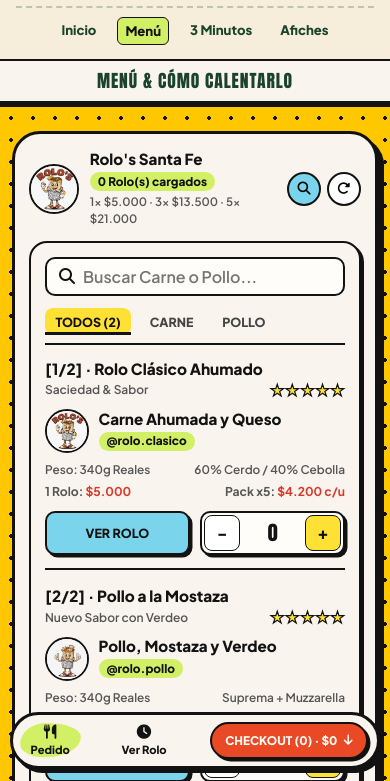
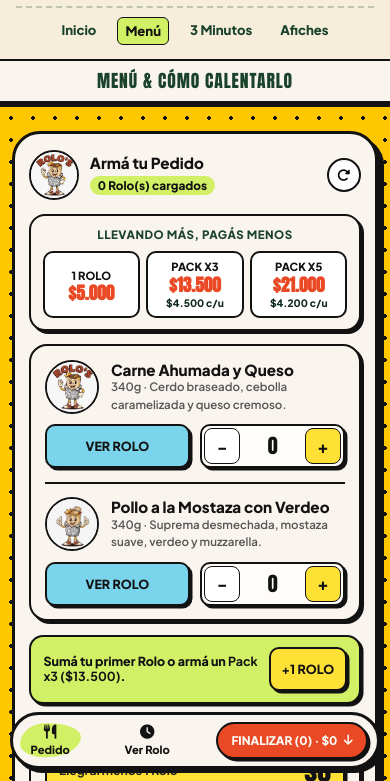
Before and after one commit to luciano-html/rolos, a plain HTML site: page index.html in a window 390 px wide. Both pictures are taken after a click on the button "PEDIR". Shown: the part 63-844 px from the top of the page. Drawn offline with Linux system fonts and the light colour scheme; a web font is replaced by a local one.

Commit message:
Simplify mobile menu UX: remove noise, add top discount banner, rename checkout button

```diff
--- a/assets/css/styles.css
+++ b/assets/css/styles.css
@@ -1558,68 +1558,68 @@ body.is-menu-view {
   flex-grow: 1;
 }
 
-/* Buscador en Mobile */
-.sepidy-search-box {
-  display: flex;
-  align-items: center;
-  gap: 0.5rem;
+/* Banner Simple de Descuento por Cantidad en Mobile */
+.m-discount-banner {
+  background: var(--nb-card-bg);
+  border: 2px solid var(--nb-black);
+  border-radius: 16px;
+  box-shadow: 3px 3px 0 var(--nb-black);
+  padding: 0.65rem 0.7rem;
+  margin-bottom: 0.85rem;
+}
+
+.m-discount-title {
+  font-size: 0.72rem;
+  font-weight: 900;
+  text-transform: uppercase;
+  letter-spacing: 0.5px;
+  color: var(--diner-green);
+  text-align: center;
+  margin-bottom: 0.45rem;
+}
+
+.m-discount-tiers {
+  display: grid;
+  grid-template-columns: repeat(3, 1fr);
+  gap: 0.4rem;
+}
+
+.m-tier-pill {
+  background: #FFF;
   border: 2px solid var(--nb-black);
   border-radius: 10px;
-  padding: 0.45rem 0.75rem;
-  background: #FFFDF9;
-  margin-bottom: 0.75rem;
-}
-
-.sepidy-search-box input {
-  border: none;
-  background: transparent;
-  width: 100%;
-  font-family: inherit;
-  font-size: max(1rem, 1em);
-  font-weight: 600;
+  padding: 0.35rem 0.25rem;
+  text-align: center;
+  display: flex;
+  flex-direction: column;
+  justify-content: center;
+  gap: 1px;
+  transition: background-color 0.2s ease;
+}
+
+.m-tier-pill.active {
+  background: var(--nb-yellow-btn);
+  box-shadow: 2px 2px 0 var(--nb-black);
+}
+
+.m-tier-qty {
+  font-size: 0.7rem;
+  font-weight: 900;
+  text-transform: uppercase;
   color: var(--nb-black);
 }
 
-.sepidy-search-box input:focus {
-  outline: none;
-}
-
-/* Tabs de Filtro en Pantalla 1 (TODOS | CARNE | POLLO) */
-.sepidy-tabs-row {
-  display: flex;
-  flex-wrap: nowrap;
-  overflow-x: auto;
-  border-bottom: 2px solid var(--nb-black);
-  padding-bottom: 0.45rem;
-  margin-bottom: 0.75rem;
-  gap: 0.5rem;
-}
-
-.sepidy-tab-btn {
-  position: relative;
-  flex: none;
-  background: none;
-  border: none;
-  font-family: inherit;
-  font-size: 0.78rem;
+.m-tier-price {
+  font-family: var(--font-condensed);
+  font-size: 1.08rem;
+  line-height: 1.05;
+  color: var(--diner-red);
+}
+
+.m-tier-pill small {
+  font-size: 0.64rem;
   font-weight: 800;
-  text-transform: uppercase;
-  color: #444;
-  cursor: pointer;
-  padding: 0.35rem 0.65rem;
-  border-radius: 8px;
-}
-
-.sepidy-tab-btn[aria-selected="true"] {
-  background: var(--nb-yellow-btn);
-  color: var(--nb-black);
-}
-
-.sepidy-tab-btn[aria-selected="true"]::after {
-  content: "";
-  position: absolute;
-  inset: auto 0 0;
-  border-block-end: 3px solid var(--nb-black);
+  color: var(--diner-green-dark);
 }
 
 .sepidy-challenge-item {
@@ -1661,17 +1661,18 @@ body.is-menu-view {
 .sepidy-mini-author {
   display: flex;
   align-items: center;
-  gap: 0.6rem;
-  margin-bottom: 0.5rem;
+  gap: 0.75rem;
+  margin-bottom: 0.65rem;
 }
 
 .sepidy-mini-author img {
-  width: 44px;
-  height: 44px;
+  width: 54px;
+  height: 54px;
   border-radius: 50%;
   border: 2px solid var(--nb-black);
   object-fit: cover;
   background: #FFF;
+  flex-shrink: 0;
 }
 
 .sepidy-stats-row {
--- a/assets/js/main.js
+++ b/assets/js/main.js
@@ -411,6 +411,7 @@ document.addEventListener('DOMContentLoaded', () => {
   const dSubmitLabel = document.getElementById('dSubmitLabel');
 
   const mCartBadgeHandle = document.getElementById('mCartBadgeHandle');
+  const mMobilePackPills = document.querySelectorAll('.m-tier-pill[data-mobile-pack]');
   const mCardQtyClasico = document.getElementById('mCardQtyClasico');
   const mCardQtyPollo = document.getElementById('mCardQtyPollo');
   const mPromoUpsellText = document.getElementById('mPromoUpsellText');
@@ -441,6 +442,11 @@ document.addEventListener('DOMContentLoaded', () => {
 
     desktopPackPills.forEach(pill => {
       const packSize = parseInt(pill.dataset.desktopPack, 10);
+      pill.classList.toggle('active', packSize === activePackTier);
+    });
+
+    mMobilePackPills.forEach(pill => {
+      const packSize = parseInt(pill.dataset.mobilePack, 10);
       pill.classList.toggle('active', packSize === activePackTier);
     });
 
@@ -475,7 +481,7 @@ document.addEventListener('DOMContentLoaded', () => {
     setTextAnimated(mCartOldTotal, `$${pricing.oldPrice.toLocaleString('es-AR')}`);
     setTextAnimated(mCartFinalTotal, `$${pricing.finalPrice.toLocaleString('es-AR')}`);
     setTextAnimated(mSubmitLabel, `ENVIAR POR WHATSAPP ($${pricing.finalPrice.toLocaleString('es-AR')})`);
-    setTextAnimated(mStickyCheckoutText, `CHECKOUT (${totalUnits}) · $${pricing.finalPrice.toLocaleString('es-AR')}`);
+    setTextAnimated(mStickyCheckoutText, `FINALIZAR (${totalUnits}) · $${pricing.finalPrice.toLocaleString('es-AR')}`);
 
     if (mPromoUpsellText && mBtnQuickUpsell) {
       const rem = totalUnits % 5;
@@ -591,63 +597,7 @@ document.addEventListener('DOMContentLoaded', () => {
   }
 
   // =========================================================================
-  // 6. Mobile Buscador + Tabs de Filtro Accesibles (focusgroup + Arrow fallback)
-  // =========================================================================
-  const mSearchInput = document.getElementById('mSearchInput');
-  const mFocusSearchBtn = document.getElementById('mFocusSearchBtn');
-  const mFilterTabs = Array.from(document.querySelectorAll('.sepidy-tab-btn[data-m-filter]'));
-  const mCatalogPanel = document.getElementById('mCatalogPanel');
-  const mFlavorCards = document.querySelectorAll('.sepidy-challenge-item[data-m-card]');
-  let activeMobileFilter = 'all';
-
-  if (mFocusSearchBtn && mSearchInput) {
-    mFocusSearchBtn.addEventListener('click', () => mSearchInput.focus());
-  }
-
-  function applyMobileFilter() {
-    const q = (mSearchInput ? mSearchInput.value : '').toLowerCase().trim();
-    mFlavorCards.forEach(card => {
-      const key = card.dataset.mCard;
-      const f = FLAVORS[key];
-      const matchTab = activeMobileFilter === 'all' || key === activeMobileFilter;
-      const matchSearch = !q || f.name.toLowerCase().includes(q) || f.keywords.includes(q);
-      card.style.display = (matchTab && matchSearch) ? 'block' : 'none';
-    });
-  }
-
-  if (mSearchInput) {
-    mSearchInput.addEventListener('input', applyMobileFilter);
-  }
-
-  function selectMobileFilterTab(selectedTab) {
-    mFilterTabs.forEach(tab => {
-      const isSelected = tab === selectedTab;
-      tab.setAttribute('aria-selected', String(isSelected));
-      tab.toggleAttribute('focusgroupstart', isSelected);
-    });
-    if (mCatalogPanel) {
-      mCatalogPanel.setAttribute('aria-labelledby', selectedTab.id);
-    }
-    activeMobileFilter = selectedTab.dataset.mFilter;
-    selectedTab.scrollIntoView({ block: 'nearest', inline: 'nearest', container: 'nearest' });
-    applyMobileFilter();
-  }
-
-  mFilterTabs.forEach((tab, idx) => {
-    tab.addEventListener('click', () => selectMobileFilterTab(tab));
-    tab.addEventListener('keydown', (e) => {
-      if (e.key === 'ArrowRight' || e.key === 'ArrowLeft') {
-        e.preventDefault();
-        const dir = e.key === 'ArrowRight' ? 1 : -1;
-        const nextIdx = (idx + dir + mFilterTabs.length) % mFilterTabs.length;
-        mFilterTabs[nextIdx].focus();
-        selectMobileFilterTab(mFilterTabs[nextIdx]);
-      }
-    });
-  });
-
-  // =========================================================================
-  // 7. Mobile Navegación Inferior + Botón Sticky hacia el Checkout
+  // 6. Mobile Navegación Inferior + Botón Sticky Finalizar Pedido
   // =========================================================================
   const mobileFrames = document.querySelectorAll('.sepidy-phone-frame');
   const mobileDockBtns = document.querySelectorAll('.mobile-sticky-dock [data-mobile-tab]');
--- a/index.html
+++ b/index.html
@@ -18,7 +18,7 @@
   <link rel="stylesheet" href="https://cdnjs.cloudflare.com/ajax/libs/font-awesome/6.4.0/css/all.min.css">
 
   <!-- Stylesheet -->
-  <link rel="stylesheet" href="assets/css/styles.css?v=20261117-11">
+  <link rel="stylesheet" href="assets/css/styles.css?v=20261118-1">
 </head>
 <body>
 
@@ -346,66 +346,53 @@
   <section class="sepidy-app-section mobile-only-app" id="app-neobrutalista">
     <div class="sepidy-mobile-shell">
 
-      <!-- PANTALLA 1 COMBINADA: SABORES + CONTADORES + DESCUENTOS + CHECKOUT -->
+      <!-- PANTALLA 1 COMBINADA: PRECIOS POR CANTIDAD + 2 SABORES + TOTAL + ENVÍO -->
       <article class="sepidy-phone-frame" id="phoneScreenCatalog" data-screen="catalog">
         <div>
           <div class="sepidy-profile-bar">
             <div class="sepidy-profile-left">
               <img src="assets/img/rolo_clasico.jpg" alt="Rolo Avatar" class="sepidy-avatar" id="mHeaderAvatar1">
               <div class="sepidy-user-meta">
-                <h3>Rolo's Santa Fe</h3>
+                <h3>Armá tu Pedido</h3>
                 <span class="sepidy-handle-pill" id="mCartBadgeHandle">0 Rolo(s) cargados</span>
-                <p>1x $5.000 · 3x $13.500 · 5x $21.000</p>
               </div>
             </div>
-            <div style="display: flex; gap: 0.35rem;">
-              <button type="button" class="sepidy-edit-dot" id="mFocusSearchBtn" aria-label="Buscar sabor">
-                <i class="fas fa-search"></i>
-              </button>
-              <button type="button" class="sepidy-edit-dot" id="mBtnClearCart" aria-label="Reiniciar orden" style="background: #FFF;">
-                <i class="fas fa-redo-alt"></i>
-              </button>
+            <button type="button" class="sepidy-edit-dot" id="mBtnClearCart" aria-label="Reiniciar orden" style="background: #FFF;">
+              <i class="fas fa-redo-alt"></i>
+            </button>
+          </div>
+
+          <!-- Banner simple de descuentos por cantidad -->
+          <div class="m-discount-banner" aria-label="Descuentos por cantidad">
+            <div class="m-discount-title">Llevando más, pagás menos</div>
+            <div class="m-discount-tiers">
+              <div class="m-tier-pill" data-mobile-pack="1">
+                <span class="m-tier-qty">1 Rolo</span>
+                <strong class="m-tier-price">$5.000</strong>
+              </div>
+              <div class="m-tier-pill" data-mobile-pack="3">
+                <span class="m-tier-qty">Pack x3</span>
+                <strong class="m-tier-price">$13.500</strong>
+                <small>$4.500 c/u</small>
+              </div>
+              <div class="m-tier-pill" data-mobile-pack="5">
+                <span class="m-tier-qty">Pack x5</span>
+                <strong class="m-tier-price">$21.000</strong>
+                <small>$4.200 c/u</small>
+              </div>
             </div>
           </div>
 
           <div class="sepidy-inner-sheet">
-            <search>
-              <div class="sepidy-search-box">
-                <i class="fas fa-search" aria-hidden="true"></i>
-                <label for="mSearchInput" class="visually-hidden">Buscar sabor</label>
-                <input type="search" id="mSearchInput" placeholder="Buscar Carne o Pollo..." autocorrect="off" spellcheck="false">
-              </div>
-            </search>
-
-            <!-- Tabs Accesibles con focusgroup="tablist nomemory" -->
-            <div class="sepidy-tabs-row" focusgroup="tablist nomemory" aria-label="Filtrar sabores de Rolo">
-              <button type="button" class="sepidy-tab-btn" id="tab-all" aria-selected="true" focusgroupstart data-m-filter="all">TODOS (2)</button>
-              <button type="button" class="sepidy-tab-btn" id="tab-clasico" aria-selected="false" data-m-filter="clasico">CARNE</button>
-              <button type="button" class="sepidy-tab-btn" id="tab-pollo" aria-selected="false" data-m-filter="pollo">POLLO</button>
-            </div>
-
-            <div role="tabpanel" id="mCatalogPanel" aria-labelledby="tab-all">
+            <div id="mCatalogPanel">
               <!-- Tarjeta 1: Carne Ahumada -->
               <div class="sepidy-challenge-item" data-m-card="clasico">
-                <div class="sepidy-item-title">[1/2] · Rolo Clásico Ahumado</div>
-                <div class="sepidy-difficulty-row">
-                  <span>Saciedad &amp; Sabor</span>
-                  <span class="nb-stars" aria-label="5 de 5 estrellas">★★★★★</span>
-                </div>
                 <div class="sepidy-mini-author">
                   <img src="assets/img/rolo_clasico.jpg" alt="Rolo Clásico">
                   <div class="sepidy-user-meta">
                     <h3>Carne Ahumada y Queso</h3>
-                    <span class="sepidy-handle-pill">@rolo.clasico</span>
+                    <p>340g · Cerdo braseado, cebolla caramelizada y queso cremoso.</p>
                   </div>
-                </div>
-                <div class="sepidy-stats-row">
-                  <span>Peso: 340g Reales</span>
-                  <span>60% Cerdo / 40% Cebolla</span>
-                </div>
-                <div class="sepidy-dates-row">
-                  <span>1 Rolo: <strong>$5.000</strong></span>
-                  <span>Pack x5: <strong>$4.200 c/u</strong></span>
                 </div>
                 <div class="sepidy-dual-btns">
                   <button type="button" class="sepidy-action-btn cyan m-btn-preview" data-flavor="clasico">VER ROLO</button>
@@ -421,25 +408,12 @@
 
               <!-- Tarjeta 2: Pollo a la Mostaza con Verdeo -->
               <div class="sepidy-challenge-item" data-m-card="pollo">
-                <div class="sepidy-item-title">[2/2] · Pollo a la Mostaza</div>
-                <div class="sepidy-difficulty-row">
-                  <span>Nuevo Sabor con Verdeo</span>
-                  <span class="nb-stars" aria-label="5 de 5 estrellas">★★★★★</span>
-                </div>
                 <div class="sepidy-mini-author">
                   <img src="assets/img/rolo_pollo.jpg" alt="Rolo Pollo a la Mostaza">
                   <div class="sepidy-user-meta">
-                    <h3>Pollo, Mostaza y Verdeo</h3>
-                    <span class="sepidy-handle-pill">@rolo.pollo</span>
+                    <h3>Pollo a la Mostaza con Verdeo</h3>
+                    <p>340g · Suprema desmechada, mostaza suave, verdeo y muzzarella.</p>
                   </div>
-                </div>
-                <div class="sepidy-stats-row">
-                  <span>Peso: 340g Reales</span>
-                  <span>Suprema + Muzzarella</span>
-                </div>
-                <div class="sepidy-dates-row">
-                  <span>1 Rolo: <strong>$5.000</strong></span>
-                  <span>Pack x5: <strong>$4.200 c/u</strong></span>
                 </div>
                 <div class="sepidy-dual-btns">
                   <button type="button" class="sepidy-action-btn cyan m-btn-preview" data-flavor="pollo">VER ROLO</button>
@@ -719,7 +693,7 @@
       <span>Ver Rolo</span>
     </button>
     <button type="button" class="sticky-checkout-btn" id="mStickyGoCheckout">
-      <span id="mStickyCheckoutText">CHECKOUT (0) · $0</span>
+      <span id="mStickyCheckoutText">FINALIZAR (0) · $0</span>
       <i class="fas fa-arrow-down" aria-hidden="true"></i>
     </button>
   </nav>
@@ -733,6 +707,6 @@
     <img src="" alt="Flyer Rolo's Ampliado" id="dialogImg" style="width: 100%; border-radius: 14px; border: 2.5px solid var(--nb-black); display: block;">
   </dialog>
 
-  <script src="assets/js/main.js?v=20261117-11"></script>
+  <script src="assets/js/main.js?v=20261118-1"></script>
 </body>
 </html>
```
